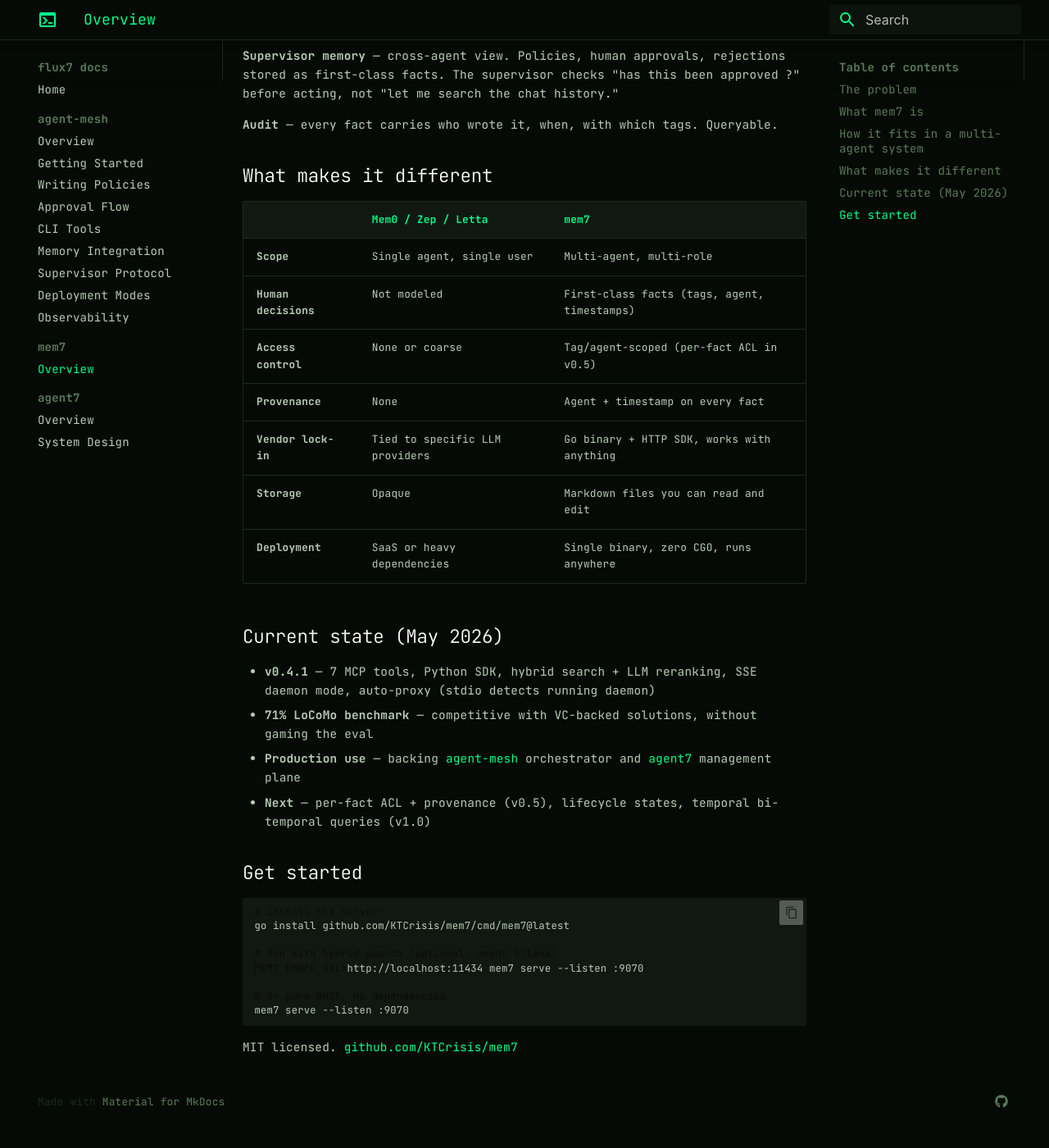
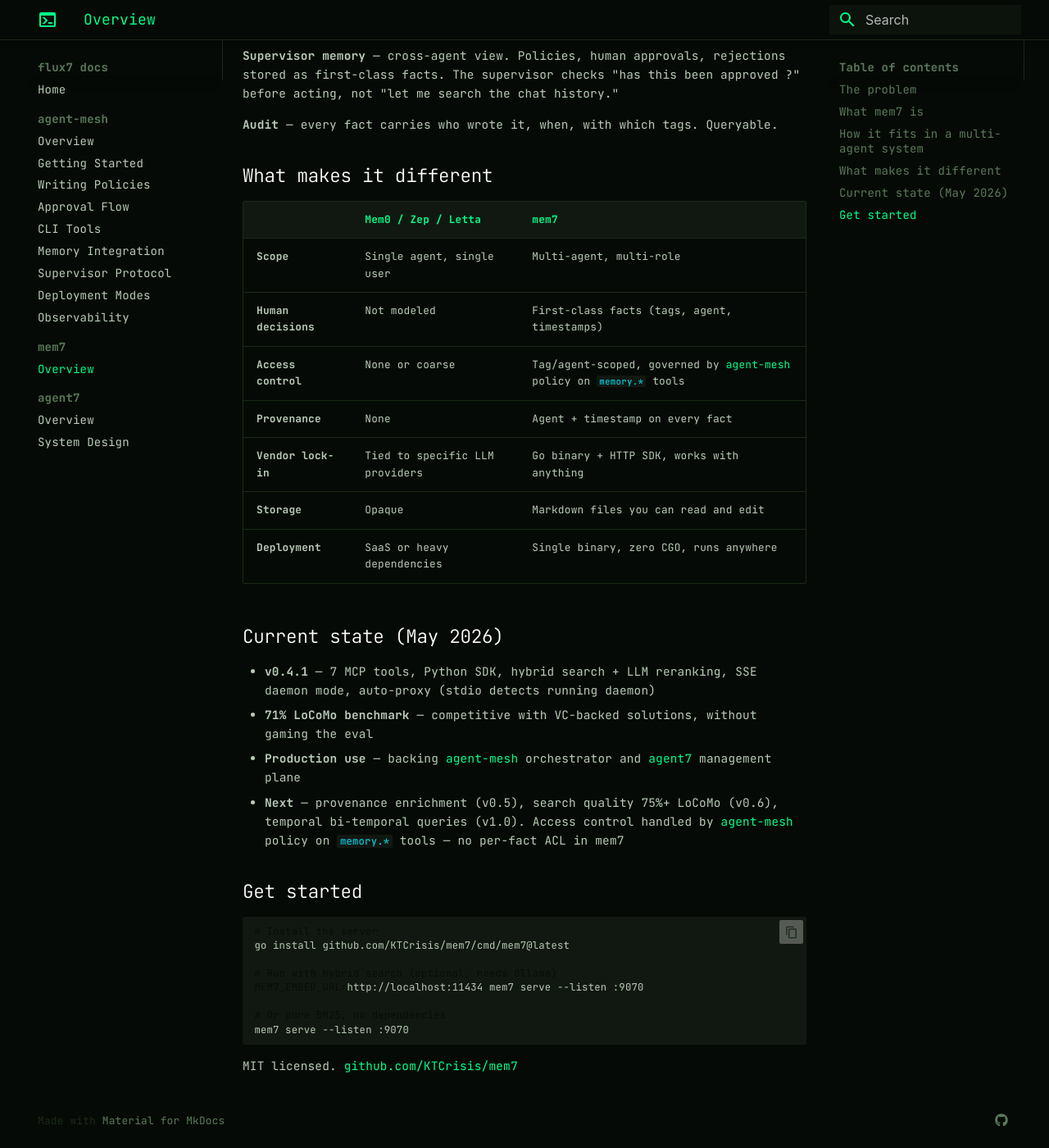
Before and after one commit to KTCrisis/flux7-docs, an MkDocs documentation site: the page built from docs/mem7/index.md, in a window 1280 px wide and 1400 px high, scrolled down 1816 px. Shown: the whole window at 82% size. Built offline with MkDocs 1.6.1 and Material for MkDocs 9.7.7, drawn with Linux system fonts in a browser that asks for light colours; before the commit the page ends 3192 px from its top, so only the background shows below that.

Commit message:
docs: update mem7 roadmap — governance = agent-mesh, not per-fact ACL
Access control on memory tools is enforced by agent-mesh policy
(glob patterns on memory.* tools per agent). mem7 stays a pure store
focused on provenance, search quality, and scalability.

Co-Authored-By: Claude Opus 4.6 <noreply@anthropic.com>

```diff
--- a/docs/mem7/index.md
+++ b/docs/mem7/index.md
@@ -72,7 +72,7 @@ The server is a single Go binary — zero dependencies, runs anywhere, deploys i
 |---|---|---|
 | **Scope** | Single agent, single user | Multi-agent, multi-role |
 | **Human decisions** | Not modeled | First-class facts (tags, agent, timestamps) |
-| **Access control** | None or coarse | Tag/agent-scoped (per-fact ACL in v0.5) |
+| **Access control** | None or coarse | Tag/agent-scoped, governed by [agent-mesh](../agent-mesh/index.md) policy on `memory.*` tools |
 | **Provenance** | None | Agent + timestamp on every fact |
 | **Vendor lock-in** | Tied to specific LLM providers | Go binary + HTTP SDK, works with anything |
 | **Storage** | Opaque | Markdown files you can read and edit |
@@ -83,7 +83,7 @@ The server is a single Go binary — zero dependencies, runs anywhere, deploys i
 - **v0.4.1** — 7 MCP tools, Python SDK, hybrid search + LLM reranking, SSE daemon mode, auto-proxy (stdio detects running daemon)
 - **71% LoCoMo benchmark** — competitive with VC-backed solutions, without gaming the eval
 - **Production use** — backing [agent-mesh](https://github.com/KTCrisis/agent-mesh) orchestrator and [agent7](https://github.com/KTCrisis/agent7) management plane
-- **Next** — per-fact ACL + provenance (v0.5), lifecycle states, temporal bi-temporal queries (v1.0)
+- **Next** — provenance enrichment (v0.5), search quality 75%+ LoCoMo (v0.6), temporal bi-temporal queries (v1.0). Access control handled by [agent-mesh](../agent-mesh/index.md) policy on `memory.*` tools — no per-fact ACL in mem7
 
 ## Get started
 
```
